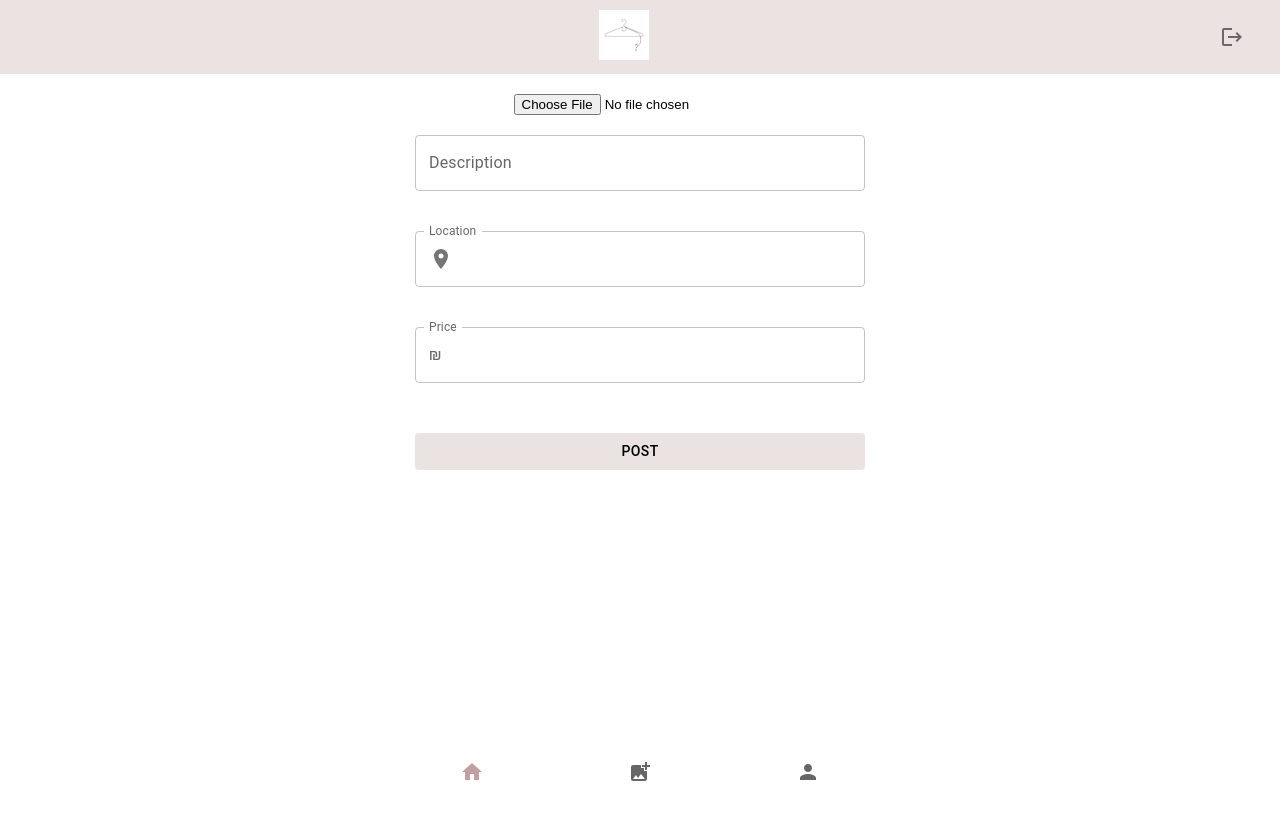
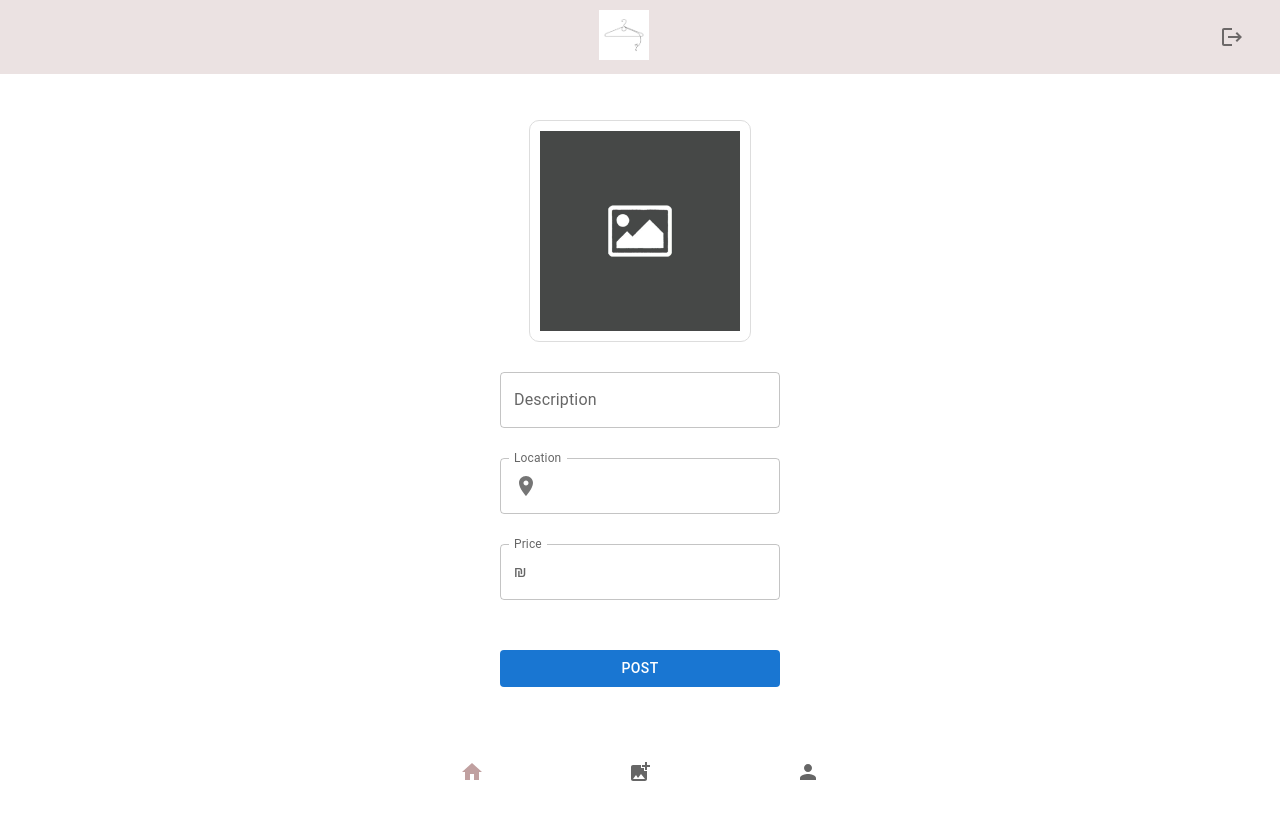
Before and after one commit to danielnissan1/myApp, a React (Create React App) app in the folder client/: page /new_post in a window 1280 px wide. Shown: the top 820 px of the page. Built offline with nearby package versions, Linux system fonts and the light colour scheme.

Commit message:
add useform

```diff
--- a/client/src/pages/newPost.tsx
+++ b/client/src/pages/newPost.tsx
@@ -1,60 +1,65 @@
-import React, { useState } from "react";
+import React, { useRef, useState } from "react";
 import {
   TextField,
   Button,
-  Card,
-  CardContent,
+  Box,
+  InputAdornment,
   Typography,
-  Box,
-  FormControl,
-  IconButton,
-  InputAdornment,
-  InputLabel,
-  OutlinedInput,
 } from "@mui/material";
-import "./newpost.css";
-import NavBar from "../components/Bars/bottomNavbar";
-import TopBar from "../components/Bars/topbar";
-import { VisibilityOff, Visibility, LocationOn } from "@mui/icons-material";
+import { LocationOn } from "@mui/icons-material";
 import { RoutesValues } from "../consts/routes";
-import login from "./login";
 import { useNavigate } from "react-router-dom";
 import axios from "axios";
 import { IPost } from "../App";
+import picturePlaceHolder from "../assets/pic_placeholder.jpg";
+import { useForm } from "react-hook-form";
+import "./newPost.css";
+
+interface FormData {
+  img: FileList;
+  description: string;
+  location: string;
+  price: number;
+}
 
 const NewPost: React.FC = () => {
   const navigate = useNavigate();
-  const [image, setImage] = useState<File | null>(null);
-  const [description, setDescription] = useState("");
-  const [location, setLocation] = useState("");
-  const [price, setPrice] = useState<number | "">("");
+  const [previewImage, setPreviewImage] = useState<string | null>(null);
+  const inputFileRef = useRef<HTMLInputElement>(null);
 
-  const handleImageUpload = (e: React.ChangeEvent<HTMLInputElement>) => {
-    if (e.target.files && e.target.files[0]) {
-      setImage(e.target.files[0]);
-    }
+  const {
+    register,
+    handleSubmit,
+    setValue,
+    formState: { errors },
+  } = useForm<FormData>();
+
+  const handleImageUpload = (event: React.ChangeEvent<HTMLInputElement>) => {
+    if (!event.target.files || event.target.files.length === 0) return;
+
+    const file = event.target.files[0];
+    setValue("img", event.target.files);
+    setPreviewImage(URL.createObjectURL(file));
   };
 
-  const handleSubmit = async () => {
-    if (!image || !description || !location || !price) {
+  const onSubmit = async (data: FormData) => {
+    if (!data.img || !data.description || !data.location || !data.price) {
       alert("Please fill all fields and upload an image");
       return;
     }
 
     const newPost: IPost = {
-      imgSrc: URL.createObjectURL(image), // Convert File to URL string
-      content: description,
-      location,
-      price: Number(price),
-      isSold: false, // Default value
-      date: new Date(), // Automatically set the date
+      imgSrc: previewImage || "",
+      content: data.description,
+      location: data.location,
+      price: Number(data.price),
+      isSold: false,
+      date: new Date(),
       owner: { avatar: "", id: 123456, username: "ppp" },
     };
 
     try {
-      const response = await axios.post(`http://localhost:3001/posts`, newPost);
-      console.log("New Post Submitted:", response.data);
-
+      await axios.post(`http://localhost:3001/posts`, newPost);
       navigate(RoutesValues.HOME);
     } catch (error) {
       console.error("Error submitting post:", error);
@@ -63,31 +68,54 @@ const NewPost: React.FC = () => {
   };
 
   return (
-    <>
+    <form onSubmit={handleSubmit(onSubmit)}>
       <Box
         sx={{
           display: "flex",
-          justifyContent: "center",
+          flexDirection: "column",
           alignItems: "center",
-          flexDirection: "column",
-          paddingTop: "20px",
+          minHeight: "100vh",
+          gap: "5px",
+          paddingBottom: "60px", // Add padding to the bottom
         }}
       >
+        {/* Image Upload */}
         <input
           type="file"
           accept="image/*"
+          {...register("img", { required: "Image is required" })}
           onChange={handleImageUpload}
+          ref={inputFileRef}
           className="inputfile"
-        ></input>
+          style={{ visibility: "hidden" }}
+        />
+        <img
+          src={previewImage || picturePlaceHolder}
+          alt="Uploaded"
+          className="uploaded-image"
+          style={{ width: "200px", height: "200px", cursor: "pointer" }}
+        />
+        <Box sx={{ height: "20px" }}>
+          {errors.img && <p className="error-message">{errors.img.message}</p>}
+        </Box>
+
+        {/* Description */}
         <TextField
-          sx={{ margin: "20px", width: "100%" }}
+          sx={{ width: "100%", maxWidth: "400px" }}
           label="Description"
-          onChange={(e) => setDescription(e.target.value)}
-        ></TextField>
+          {...register("description", { required: "Description is required" })}
+        />
+        <Box sx={{ height: "20px" }}>
+          {errors.description && (
+            <p className="error-message">{errors.description.message}</p>
+          )}
+        </Box>
+
+        {/* Location */}
         <TextField
-          sx={{ margin: "20px", width: "100%" }}
+          sx={{ width: "100%", maxWidth: "400px" }}
           label="Location"
-          onChange={(e) => setLocation(e.target.value)}
+          {...register("location", { required: "Location is required" })}
           InputProps={{
             startAdornment: (
               <InputAdornment position="start">
@@ -95,34 +123,51 @@ const NewPost: React.FC = () => {
               </InputAdornment>
             ),
           }}
-        ></TextField>
+        />
+        <Box sx={{ height: "20px" }}>
+          {errors.location && (
+            <p className="error-message">{errors.location.message}</p>
+          )}
+        </Box>
 
+        {/* Price */}
         <TextField
-          sx={{ margin: "20px", width: "100%" }}
+          sx={{ width: "100%", maxWidth: "400px" }}
           label="Price"
-          onChange={(e) =>
-            setPrice(e.target.value === "" ? "" : Number(e.target.value))
-          }
+          type="number"
+          {...register("price", {
+            required: "Price is required",
+            valueAsNumber: true,
+          })}
           InputProps={{
             startAdornment: <InputAdornment position="start">₪</InputAdornment>,
           }}
         />
+        <Box sx={{ height: "20px" }}>
+          {errors.price && (
+            <p className="error-message">{errors.price.message}</p>
+          )}
         </Box>
+
+        {/* Submit Button - Always Visible */}
         <Button
           sx={{
-          mt: "30px",
-          width: "450px",
-          backgroundColor: "#ebe2e2",
-          color: "black",
-          "&:hover": {
-            backgroundColor: "rgb(229, 212, 212)",
-          },
+            mt: "20px",
+            width: "100%",
+            maxWidth: "400px",
+            backgroundColor: "#1976d2",
+            color: "white",
+            "&:hover": { backgroundColor: "#1565c0" },
+            position: "sticky",
+            bottom: "20px",
           }}
-        onClick={handleSubmit}
+          type="submit"
+          className="post-button"
         >
           Post
         </Button>
-    </>
+      </Box>
+    </form>
   );
 };
 
--- a/client/src/pages/newpost.css
+++ b/client/src/pages/newpost.css
@@ -5,12 +5,21 @@
   height: 100vh;
   overflow-y: auto;
   padding: 20px;
+  flex-direction: row;
 }
 
 .new-post-card {
   width: 100%;
   max-width: 400px;
   padding: 20px;
+}
+
+.uploaded-image {
+  max-width: 100%;
+  height: auto;
+  border: 1px solid #ddd;
+  border-radius: 10px;
+  padding: 10px;
 }
 
 .title {
@@ -36,3 +45,21 @@
 .submit-button {
   margin-top: 10px;
 }
+
+.inputfile {
+  margin-bottom: 20px;
+}
+
+.post-button {
+  background-color: #3b82f6;
+  color: white;
+  padding: 10px 20px;
+  border: none;
+  border-radius: 5px;
+  cursor: pointer;
+  font-size: 16px;
+}
+
+.post-button:hover {
+  background-color: #2563eb;
+}
```
Also changed, not shown: client/src/assets/pic_placeholder.jpg (added), 1 other file (tests, documents, lock files or other folders). Lines whose indentation alone changed are shown as unchanged.
